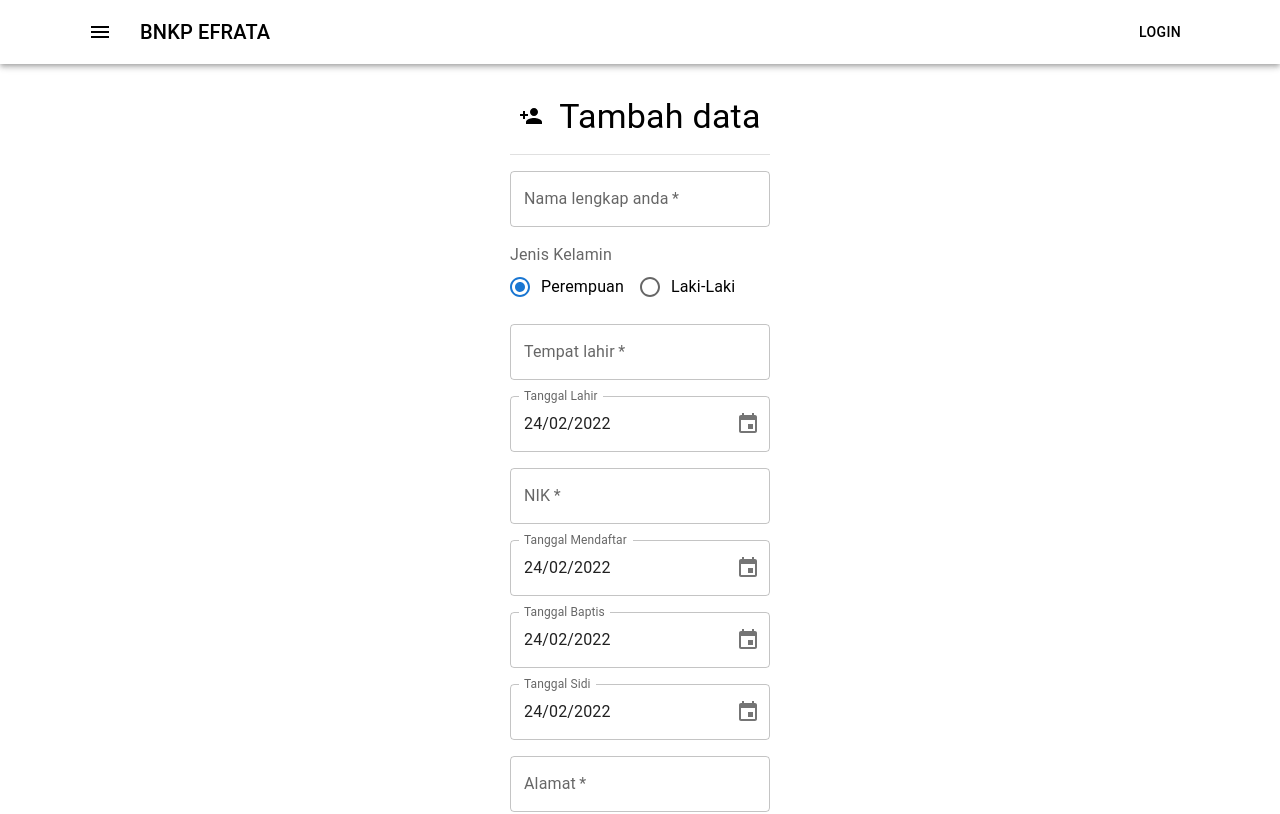
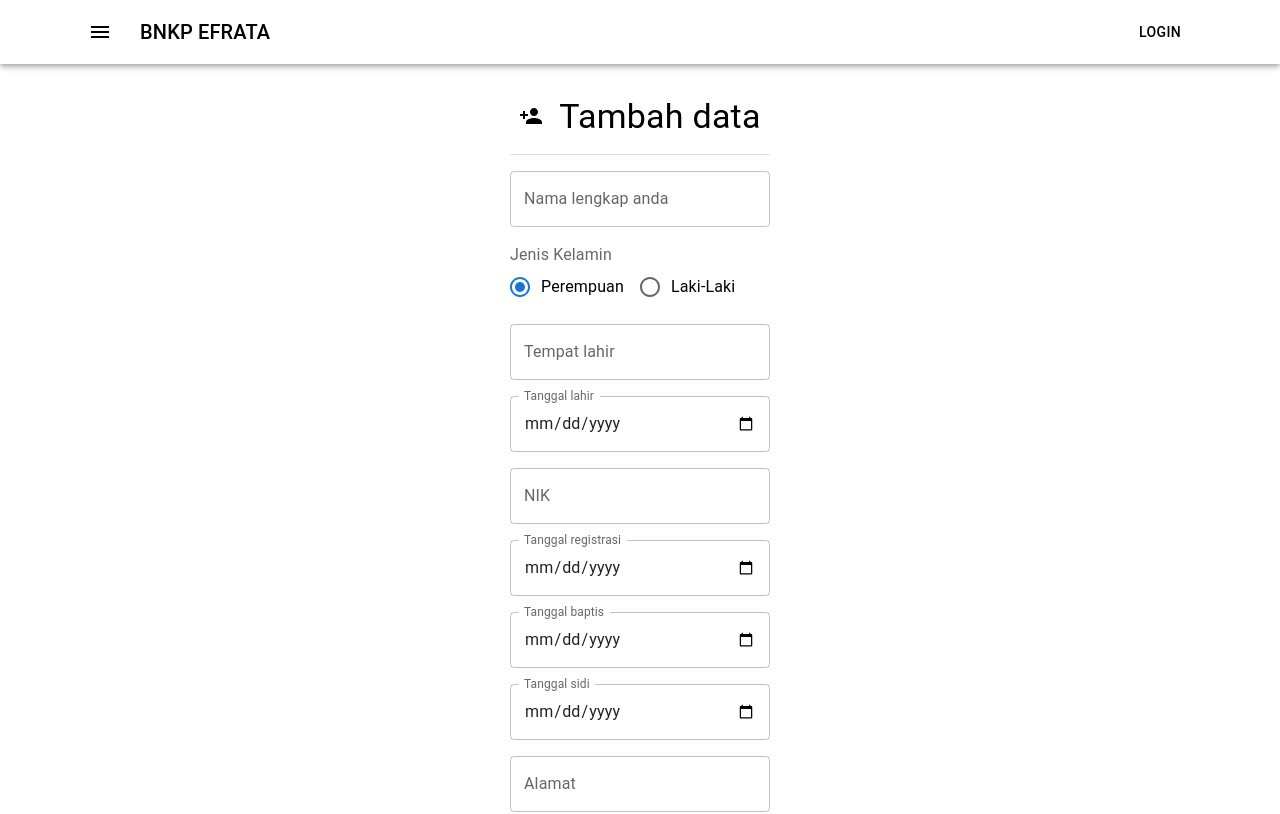
Before and after one commit to tioramadhn/crud-next-app, a Next.js app: page /add in a window 1280 px wide. Shown: the top 814 px of the page. Built offline with nearby package versions, Linux system fonts and the light colour scheme.

Commit message:
refactor form validation dengan react hook form

```diff
--- a/package.json
+++ b/package.json
@@ -22,7 +22,8 @@
     "react": "18.0.0",
     "react-chartjs-2": "^4.1.0",
     "react-dom": "18.0.0",
-    "react-firebase-hooks": "^5.0.3"
+    "react-firebase-hooks": "^5.0.3",
+    "react-hook-form": "^7.30.0"
   },
   "devDependencies": {
     "eslint": "8.9.0",
--- a/pages/add.js
+++ b/pages/add.js
@@ -1,16 +1,13 @@
 import {
-  Avatar,
   Button,
   Divider,
   FormControl,
   FormControlLabel,
   FormLabel,
   Grid,
-  IconButton,
   Radio,
   RadioGroup,
   Stack,
-  styled,
   TextField,
   Typography,
 } from "@mui/material";
@@ -19,75 +16,46 @@ import { useEffect, useState } from "react";
 import { AdapterMoment } from "@mui/x-date-pickers/AdapterMoment";
 import { LocalizationProvider } from "@mui/x-date-pickers/LocalizationProvider";
 import { DesktopDatePicker } from "@mui/x-date-pickers/DesktopDatePicker";
-import { PhotoCamera } from "@mui/icons-material";
-import { Box } from "@mui/system";
-import {
-  Timestamp,
-  collection,
-  orderBy,
-  limit,
-  query,
-  addDoc,
-  getDocs,
-} from "firebase/firestore";
-import { ref, uploadBytes } from "firebase/storage";
-import { storage } from "../firebase/ClientApp";
-import { useCollection } from "react-firebase-hooks/firestore";
-import { db } from "../firebase/ClientApp";
-import { useRouter } from "next/router";
 import PersonAddIcon from "@mui/icons-material/PersonAdd";
+import { useForm } from "react-hook-form";
 
 export default function Add() {
-  const [data, setData] = useState()
-  const [date, setDate] = useState()
-  const [input, setInput] = useState()
+  const {
+    register,
+    handleSubmit,
+    formState: { errors },
+  } = useForm();
+  const onSubmit = (data) => {
+    if (data.isMarried == "Belum Kawin") {
+      delete data.marriedAt;
+    }
+    if (data.status == "Aktif") {
+      delete data.moveAt;
+      delete data.deadAt;
+    } else if (data.status == "Pindah") {
+      delete data.deadAt;
+    } else {
+      delete data.moveAt;
+    }
+    uploadData(data)
+    console.log(data);
+  };
+  const [value, setValue] = useState();
 
-  useEffect(()=> {
-    if(data?.isMarried == 'Kawin'){
-      setInput(prev => (
-        {...prev,
-           dateMarried: data.isMarried
-        }))
-    }else{
-      delete data?.marriedAt
+  const handleKawin = (e) => {
+    setValue((prev) => ({ ...prev, kawin: e.target.value }));
+  };
+  const handleStatus = (e) => {
+    setValue((prev) => ({ ...prev, status: e.target.value }));
+  };
+
+  const uploadData = (user) => {
+    if(user.foto){
+      console.log(user.foto[0])
     }
 
-    if(data?.status){
-      setInput(prev => (
-        {...prev,
-           dateStatus: data.status
-        }))
-    }
-
-    if(data?.status == 'Aktif'){
-      delete data?.moveAt
-      delete data?.deadAt
-    }else if(data?.status == 'Pindah'){
-      delete data?.deadAt
-    }else if(data?.status == 'Meninggal'){
-      delete data?.moveAt
-    }
-
-    console.log(data)
-  }, [data, date])
-
-  function handleInputChange(event, dateField=null) {
-    if(event.target){
-      const target = event.target;
-      const value = target.value;
-      const name = target.name;
-      setData(prev => ({...prev, [name]: value}));
-    }else{
-      setData(prev => ({...prev, [dateField]: Timestamp.fromDate(event.toDate()).seconds}));
-      setDate(prev => ({...prev, [dateField]: event.toDate()}))
-    }
 
   }
-
-  const handleSubmit = (e) => {
-    e.preventDefault();
-    console.log(e.target);
-  };
 
   return (
     <LocalizationProvider dateAdapter={AdapterMoment}>
@@ -96,7 +64,7 @@ export default function Add() {
       </Head>
       <Grid container justifyContent="center" spacing={2} sx={{ p: 4 }}>
         <Grid item xs={12} md={3}>
-          <Stack spacing={2} component="form"  onSubmit={handleSubmit}>
+          <Stack spacing={2} component="form" onSubmit={handleSubmit(onSubmit)}>
             <Typography
               textAlign={"center"}
               variant="h4"
@@ -110,24 +78,25 @@ export default function Add() {
             <Divider />
 
             <TextField
-              onChange={(e) => handleInputChange(e)}
+              {...register("name", { required: "Nama perlu diisi" })}
+              error={errors.name ? true : false}
+              helperText={errors.name ? errors.name.message : null}
               label="Nama lengkap anda"
-              name="name"
               variant="outlined"
-              required
             />
-
             <FormControl>
               <FormLabel id="demo-row-radio-buttons-group-label">
                 Jenis Kelamin
               </FormLabel>
-              <RadioGroup row name="gender" defaultValue="Perempuan"  onChange={(e) => handleInputChange(e)}>
+              <RadioGroup row defaultValue="Perempuan">
                 <FormControlLabel
+                  {...register("gender")}
                   value="Perempuan"
                   control={<Radio />}
                   label="Perempuan"
                 />
                 <FormControlLabel
+                  {...register("gender")}
                   value="Laki-laki"
                   control={<Radio />}
                   label="Laki-Laki"
@@ -136,68 +105,83 @@ export default function Add() {
             </FormControl>
 
             <TextField
-             onChange={(e) => handleInputChange(e)}
-              required
+              {...register("birthPlace", {
+                required: "Tempat lahir perlu diisi",
+              })}
+              error={errors.birthPlace ? true : false}
+              helperText={errors.birthPlace ? errors.birthPlace.message : null}
               label="Tempat lahir"
-              name="birthPlace"
-              variant="outlined"
-            />
-
-            <DesktopDatePicker
-            onChange={(e) => handleInputChange(e, 'birthDate')}
-            value={date?.birthDate}
-              label="Tanggal Lahir"
-              name="birthDate"
-              inputFormat="DD/MM/yyyy"
-              renderInput={(params) => <TextField {...params} />}
-            />
-
-            <TextField
-             onChange={(e) => handleInputChange(e)}
-              required
-              label="NIK"
-              name="nik"
-              variant="outlined"
-            />
-
-            <DesktopDatePicker
-            onChange={(e) => handleInputChange(e, 'registerAt')}
-            value={date?.registerAt}
-              label="Tanggal Mendaftar"
-              inputFormat="DD/MM/yyyy"
-              name="registerAt"
-              renderInput={(params) => <TextField {...params} />}
-            />
-            <DesktopDatePicker
-             onChange={(e) => handleInputChange(e, 'baptisAt')}
-             value={date?.baptisAt}
-              label="Tanggal Baptis"
-              inputFormat="DD/MM/yyyy"
-              name="baptisAt"
-              renderInput={(params) => <TextField {...params} />}
-            />
-            <DesktopDatePicker
-             onChange={(e) => handleInputChange(e, 'sidiAt')}
-             value={date?.sidiAt}
-              label="Tanggal Sidi"
-              inputFormat="DD/MM/yyyy"
-              name="sidiAt"
-              renderInput={(params) => <TextField {...params} />}
-            />
-
-            <TextField
-             onChange={(e) => handleInputChange(e)}
-              required
-              label="Alamat"
-              name="address"
               variant="outlined"
             />
 
             <TextField
-             onChange={(e) => handleInputChange(e)}
-              required
+              {...register("birthDate", { required: "isi tanggal lahir" })}
+              error={errors.birthDate ? true : false}
+              helperText={errors.birthDate ? errors.birthDate.message : null}
+              id="date"
+              label="Tanggal lahir"
+              type="date"
+              InputLabelProps={{
+                shrink: true,
+              }}
+            />
+            <TextField
+              {...register("nik", { required: "NIK perlu diisi", valueAsNumber: true })}
+              error={errors.nik ? true : false}
+              helperText={errors.nik ? errors.nik.message : null}
+              label="NIK"
+              variant="outlined"
+            />
+
+            <TextField
+              {...register("registerAt", { required: "Perlu di isi" })}
+              error={errors.registerAt ? true : false}
+              helperText={errors.registerAt ? errors.registerAt.message : null}
+              id="date"
+              label="Tanggal registrasi"
+              type="date"
+              InputLabelProps={{
+                shrink: true,
+              }}
+            />
+
+            <TextField
+              {...register("baptisAt", { required: "Perlu di isi" })}
+              error={errors.baptisAt ? true : false}
+              helperText={errors.baptisAt ? errors.baptisAt.message : null}
+              id="date"
+              label="Tanggal baptis"
+              type="date"
+              InputLabelProps={{
+                shrink: true,
+              }}
+            />
+
+            <TextField
+              {...register("sidiAt", { required: "Perlu di isi" })}
+              error={errors.sidiAt ? true : false}
+              helperText={errors.sidiAt ? errors.sidiAt.message : null}
+              id="date"
+              label="Tanggal sidi"
+              type="date"
+              InputLabelProps={{
+                shrink: true,
+              }}
+            />
+
+            <TextField
+              {...register("address", { required: "Alamat perlu diisi" })}
+              error={errors.address ? true : false}
+              helperText={errors.address ? errors.address.message : null}
+              label="Alamat"
+              variant="outlined"
+            />
+
+            <TextField
+              {...register("sector", { required: "Sector perlu diisi" })}
+              error={errors.sector ? true : false}
+              helperText={errors.sector ? errors.sector.message : null}
               label="Sektor"
-              name="sector"
               variant="outlined"
             />
 
@@ -205,13 +189,15 @@ export default function Add() {
               <FormLabel id="demo-row-radio-buttons-group-label">
                 Status Perkawinan
               </FormLabel>
-              <RadioGroup row name="isMarried" defaultValue="Belum Kawin" onChange={(e) => handleInputChange(e)}>
+              <RadioGroup row defaultValue="Belum Kawin" onChange={handleKawin}>
                 <FormControlLabel
+                  {...register("isMarried")}
                   value="Kawin"
                   control={<Radio />}
                   label="Kawin"
                 />
                 <FormControlLabel
+                  {...register("isMarried")}
                   value="Belum Kawin"
                   control={<Radio />}
                   label="Belum Kawin"
@@ -219,14 +205,17 @@ export default function Add() {
               </RadioGroup>
             </FormControl>
 
-            {input?.dateMarried == 'Kawin' && (
-              <DesktopDatePicker
-              onChange={(e) => handleInputChange(e, 'marriedAt')}
-              value={date?.marriedAt}
-                label="Tanggal Nikah"
-                inputFormat="DD/MM/yyyy"
-                name="marriedAt"
-                renderInput={(params) => <TextField {...params} />}
+            {value?.kawin == "Kawin" && (
+              <TextField
+                {...register("marriedAt", { required: "Perlu di isi" })}
+                error={errors.marriedAt ? true : false}
+                helperText={errors.marriedAt ? errors.marriedAt.message : null}
+                id="date"
+                label="Tanggal menikah"
+                type="date"
+                InputLabelProps={{
+                  shrink: true,
+                }}
               />
             )}
 
@@ -234,18 +223,21 @@ export default function Add() {
               <FormLabel id="demo-row-radio-buttons-group-label">
                 Status Keaktifan
               </FormLabel>
-              <RadioGroup row name="status" defaultValue="Aktif" onChange={(e) => handleInputChange(e)}>
+              <RadioGroup row defaultValue="Aktif" onChange={handleStatus}>
                 <FormControlLabel
+                  {...register("status")}
                   value="Aktif"
                   control={<Radio />}
                   label="Aktif"
                 />
                 <FormControlLabel
+                  {...register("status")}
                   value="Pindah"
                   control={<Radio />}
                   label="Pindah"
                 />
                 <FormControlLabel
+                  {...register("status")}
                   value="Meninggal"
                   control={<Radio />}
                   label="Meninggal"
@@ -253,30 +245,45 @@ export default function Add() {
               </RadioGroup>
             </FormControl>
 
-            {input?.dateStatus == 'Meninggal' && (
-              <DesktopDatePicker
-              onChange={(e) => handleInputChange(e, 'deadAt')}
-              value={date?.deadAt}
-                label="Tanggal Meninggal"
-                inputFormat="DD/MM/yyyy"
-                name="deadAt"
-                renderInput={(params) => <TextField {...params} />}
+            {value?.status == "Meninggal" && (
+              <TextField
+                {...register("deadAt", { required: "Perlu di isi" })}
+                error={errors.deadAt ? true : false}
+                helperText={errors.deadAt ? errors.deadAt.message : null}
+                id="date"
+                label="Tanggal meninggal"
+                type="date"
+                InputLabelProps={{
+                  shrink: true,
+                }}
               />
             )}
-            {input?.dateStatus == 'Pindah'  && (
-              <DesktopDatePicker
-              onChange={(e) => handleInputChange(e, 'moveAt')}
-              value={date?.moveAt}
-                label="Tanggal Pindah"
-                inputFormat="DD/MM/yyyy"
-                name="moveAt"
-                renderInput={(params) => <TextField {...params} />}
+            {value?.status == "Pindah" && (
+              <TextField
+                {...register("moveAt", { required: "Perlu di isi" })}
+                error={errors.moveAt ? true : false}
+                helperText={errors.moveAt ? errors.moveAt.message : null}
+                id="date"
+                label="Tanggal pindah"
+                type="date"
+                InputLabelProps={{
+                  shrink: true,
+                }}
               />
             )}
-            <Button
-              type="submit"
-              variant="contained"
-            >
+
+            <TextField
+              accept="image/*"
+              {...register("foto", {max: 1, validate: e => e[0].size < 1000000})}
+              error={errors.foto ? true : false}
+              helperText={errors.foto ? "File size minimum 1 mb" : null}
+              label="Upload foto"
+              type="file"
+              InputLabelProps={{
+                shrink: true,
+              }}
+            />
+            <Button type="submit" variant="contained">
               Tambah data
             </Button>
           </Stack>
```
Also changed, not shown: 1 other file (tests, documents, lock files or other folders).
